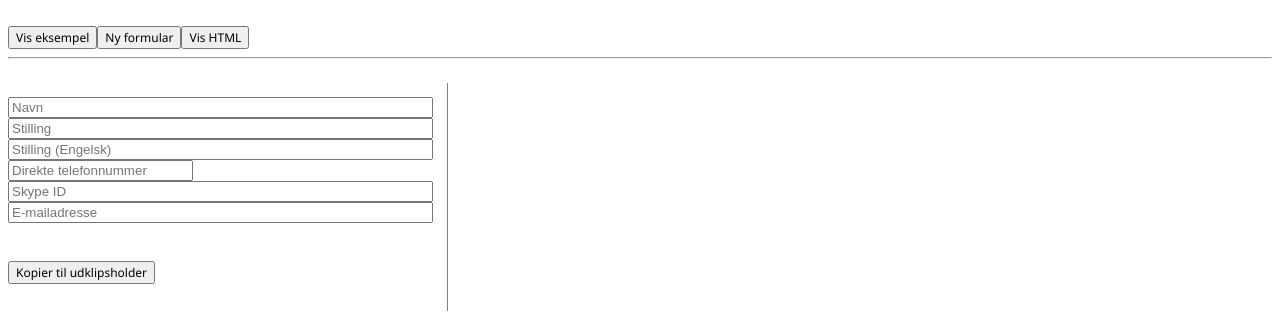
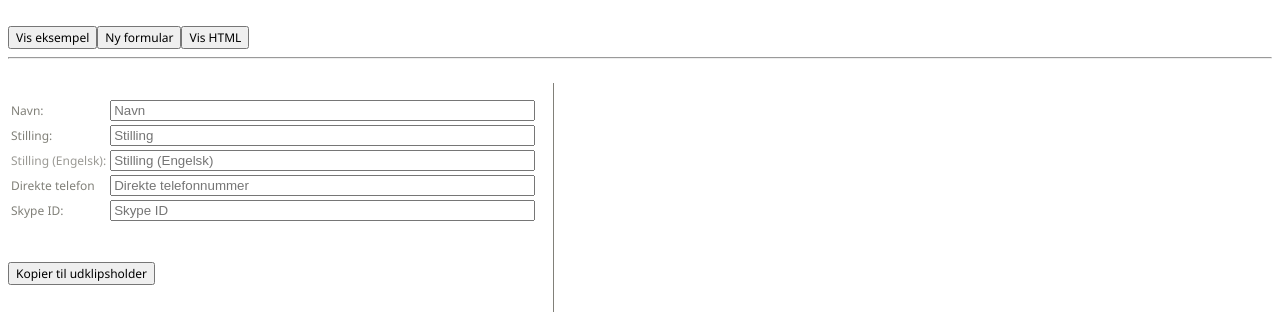
Before and after one commit to birdlifedk/visitkort-app, an Angular app in the folder visitkort-2018/: page / in a window 1280 px wide. Shown: the top 314 px of the page. Built offline with nearby package versions, Linux system fonts and the light colour scheme.

Commit message:
Removed the unused email field, added labels to the input fields and formatted them in a table

```diff
--- a/visitkort-2018/src/app/app.component.html
+++ b/visitkort-2018/src/app/app.component.html
@@ -1,6 +1,6 @@
 <style>
   .card {
-      margin-top: 1.0rem;
+    margin-top: 1rem;
     font-size: 10pt;
     font-family: Segoe UI, Verdana, sans-serif;
     min-width: 33%;
@@ -16,11 +16,11 @@
   }
 
   .light {
-      color: rgb(129, 128, 121)
+    color: rgb(129, 128, 121);
   }
 
   .lighter {
-      color: rgba(129, 128, 121, 0.8)
+    color: rgba(129, 128, 121, 0.8);
   }
 
   .senderdetails_left {
@@ -40,46 +40,106 @@
 <br />
 <button (click)="viewExample()">Vis eksempel</button>
 <button (click)="edit()">Ny formular</button>
-<button (click)="export()">Vis HTML</button>
-<br />
-<hr>
+<button (click)="export()">Vis HTML</button> <br />
+<hr />
 <!-- Form -->
 <div id="editor" class="card" *ngIf="showedit">
-  <div style="margin-bottom:0.9rem;font-size: 0.9rem;" class="regards light"></div>
+  <div
+    style="margin-bottom:0.9rem;font-size: 0.9rem;"
+    class="regards light"
+  ></div>
   <span class="senderdetails_left">
+    <table>
+      <tr>
+        <td>
+          <div class="light"><label>Navn:</label></div>
+        </td>
+        <td>
           <div class="light">
-          <input [(ngModel)]="card.sender_name" size="50" placeholder="Navn">
+            <input
+              [(ngModel)]="card.sender_name"
+              size="50"
+              placeholder="Navn"
+            />
           </div>
+        </td>
+      </tr>
+      <tr>
+        <td>
+          <div class="light"><label>Stilling:</label></div>
+        </td>
+        <td>
           <div class="light">
+            <input
+              [(ngModel)]="card.sender_position_native"
+              size="50"
+              placeholder="Stilling"
+            />
+          </div>
+        </td>
+      </tr>
+      <tr>
+        <td>
+          <div class="lighter"><label>Stilling (Engelsk):</label></div>
+        </td>
+        <td>
+          <div class="lighter">
+            <input
+              [(ngModel)]="card.sender_position_english"
+              size="50"
+              placeholder="Stilling (Engelsk)"
+            />
+          </div>
+        </td>
+      </tr>
+      <tr>
+        <td>
+          <div class="light"><label>Direkte telefon</label></div>
+        </td>
+        <td>
+          <div class="light">
+            <input
+              [(ngModel)]="card.sender_telephone_direct"
+              size="50"
+              placeholder="Direkte telefonnummer"
+            />
+          </div>
+        </td>
+      </tr>
+      <tr>
+        <td>
+          <div class="light"><label>Skype ID:</label></div>
+        </td>
+        <td>
+          <div class="light">
+            <input
+              [(ngModel)]="card.sender_skypeid"
+              size="50"
+              placeholder="Skype ID"
+            />
+          </div>
+        </td>
+      </tr>
+    </table>
 
-          <input [(ngModel)]="card.sender_position_native" size="50" placeholder="Stilling">
-      </div>
-      <div class="lighter">
-          <input [(ngModel)]="card.sender_position_english" size="50" placeholder="Stilling (Engelsk)">
-      </div>
-      <div class="light">
-          <input [(ngModel)]="card.sender_telephone_direct" placeholder="Direkte telefonnummer">
-      </div>
-      <div class="light">
-          <input [(ngModel)]="card.sender_skypeid" size="50" placeholder="Skype ID">
-      </div>
-      <div class="light">
-          <input [(ngModel)]="card.sender_email" size="50" placeholder="E-mailadresse">
-      </div>
-      <br/>
-      <br/>
-      <button (click)="copy_text()">Kopier til udklipsholder</button>
-      <br/>
-      <br/>
+    <br />
+    <br />
+    <button (click)="copy_text()">Kopier til udklipsholder</button> <br />
+    <br />
     <div *ngIf="showcopyalert">Signatur kopieret</div>
   </span>
 </div>
-<!--end Form-->
+<!-- end Form -->
 
 <app-preview [card]="card"></app-preview>
 
 <div style="width:100%;height:250px" *ngIf="showexport">
-  <textarea style="width:100%;height:250px" id="exporthtml">{{htmlexport}}</textarea>
-  <label for="exporthtml">Kopier indholdet af denne tekstboks til dit email-programs signatur værktøj. Husk at indstille signaturen som HTML format.</label>
+  <textarea style="width:100%;height:250px" id="exporthtml">
+    {{ htmlexport }}</textarea
+  >
+  <label for="exporthtml"
+    >Kopier indholdet af denne tekstboks til dit email-programs signatur
+    værktøj. Husk at indstille signaturen som HTML format.</label
+  >
 </div>
-<!--end Result-->
+<!-- end Result -->
```
Lines whose indentation alone changed are shown as unchanged.
